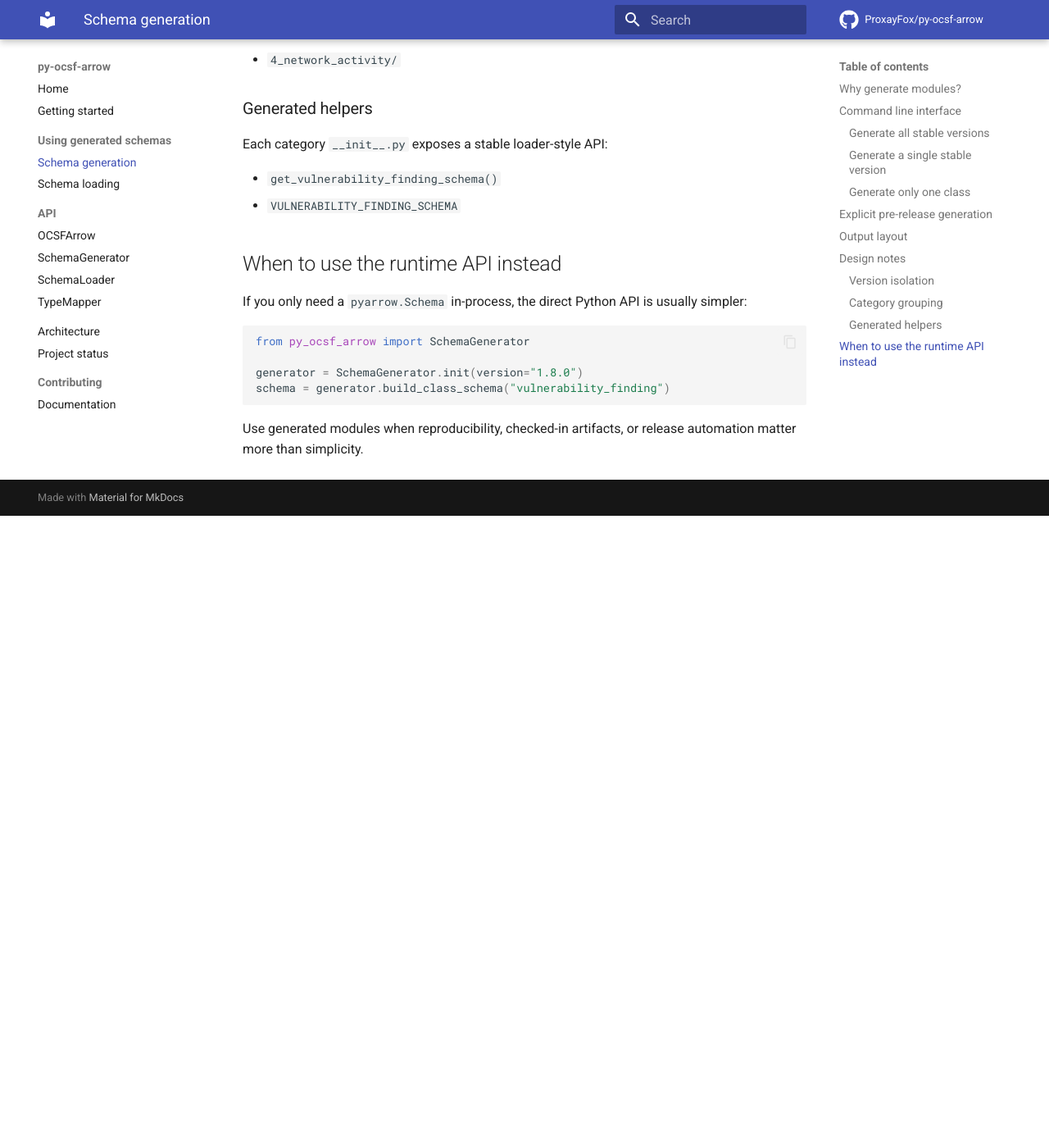
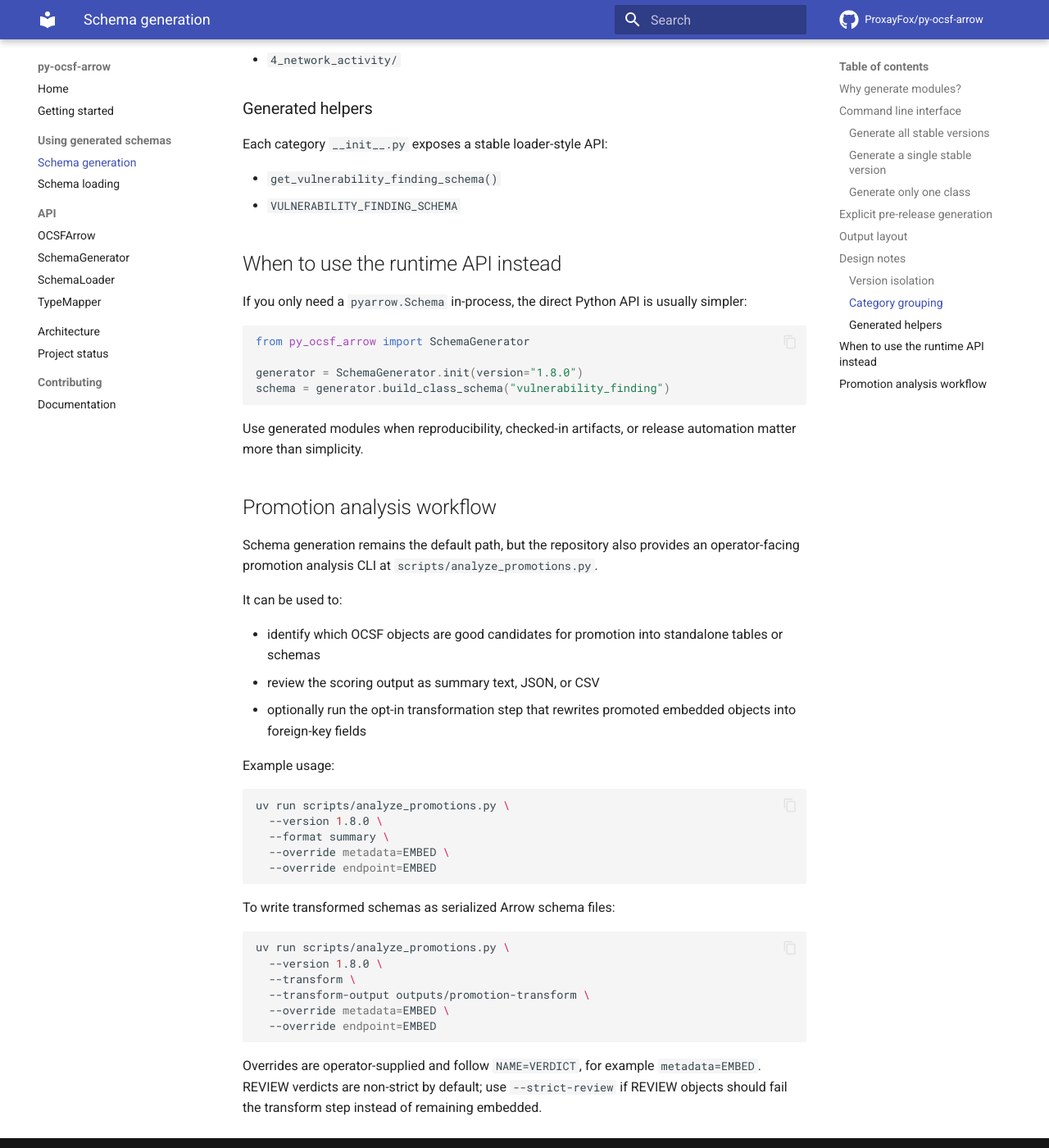
Before and after one commit to ProxayFox/py-ocsf-arrow, an MkDocs documentation site: the page built from docs/schema-generation.md, in a window 1280 px wide and 1400 px high, scrolled down 2188 px. Shown: the whole window at 82% size. Built offline with MkDocs 1.6.1 and Material for MkDocs 9.7.7, drawn with Linux system fonts in a browser that asks for light colours; comment, search, counter and statistics services are not loaded; before the commit the page ends 2817 px from its top, so only the background shows below that.

Commit message:
docs: document object promotion analysis workflow

````diff
--- a/docs/schema-generation.md
+++ b/docs/schema-generation.md
@@ -112,3 +112,42 @@ schema = generator.build_class_schema("vulnerability_finding")
 ```
 
 Use generated modules when reproducibility, checked-in artifacts, or release automation matter more than simplicity.
+
+## Promotion analysis workflow
+
+Schema generation remains the default path, but the repository also provides an
+operator-facing promotion analysis CLI at `scripts/analyze_promotions.py`.
+
+It can be used to:
+
+- identify which OCSF objects are good candidates for promotion into standalone
+  tables or schemas
+- review the scoring output as summary text, JSON, or CSV
+- optionally run the opt-in transformation step that rewrites promoted embedded
+  objects into foreign-key fields
+
+Example usage:
+
+```bash
+uv run scripts/analyze_promotions.py \
+  --version 1.8.0 \
+  --format summary \
+  --override metadata=EMBED \
+  --override endpoint=EMBED
+```
+
+To write transformed schemas as serialized Arrow schema files:
+
+```bash
+uv run scripts/analyze_promotions.py \
+  --version 1.8.0 \
+  --transform \
+  --transform-output outputs/promotion-transform \
+  --override metadata=EMBED \
+  --override endpoint=EMBED
+```
+
+Overrides are operator-supplied and follow `NAME=VERDICT`, for example
+`metadata=EMBED`. REVIEW verdicts are non-strict by default; use
+`--strict-review` if REVIEW objects should fail the transform step instead of
+remaining embedded.
````
Also changed, not shown: README.md (+24 -0 lines), docs/architecture.md (+14 -0 lines).
